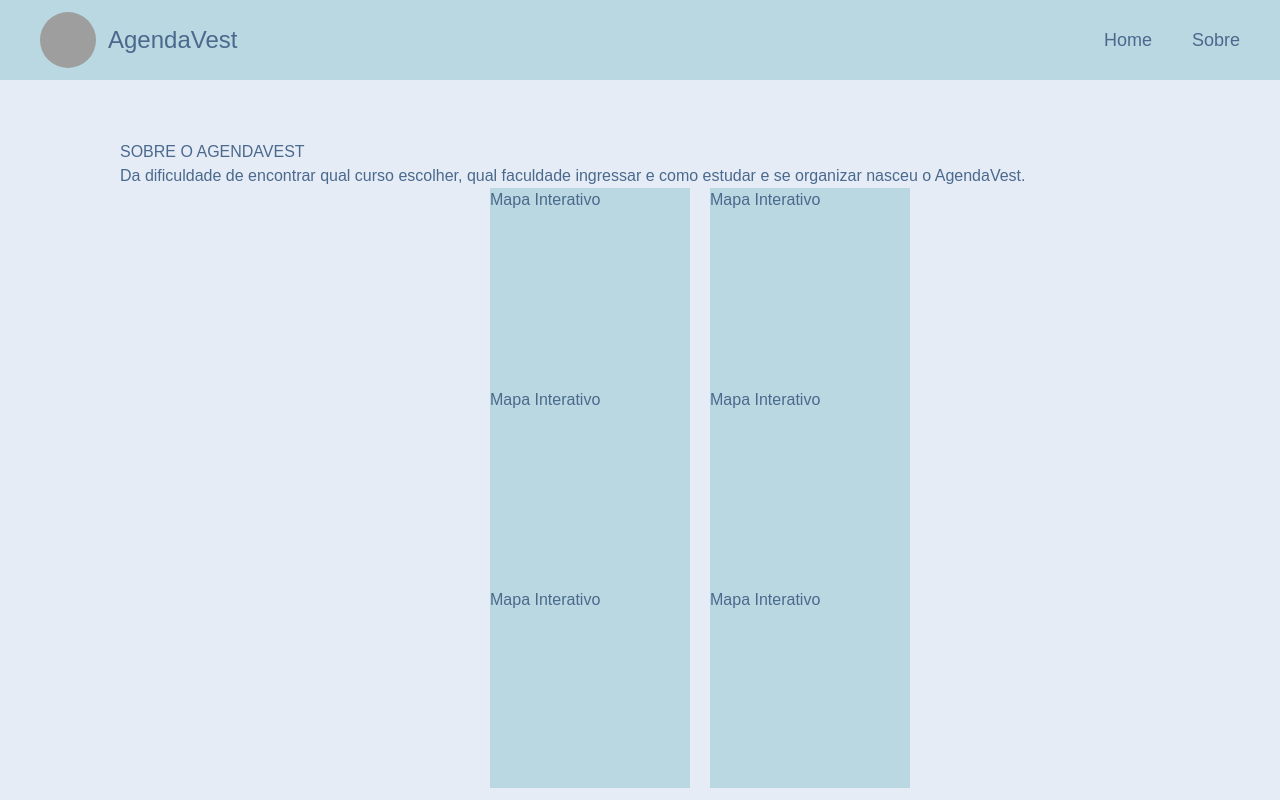
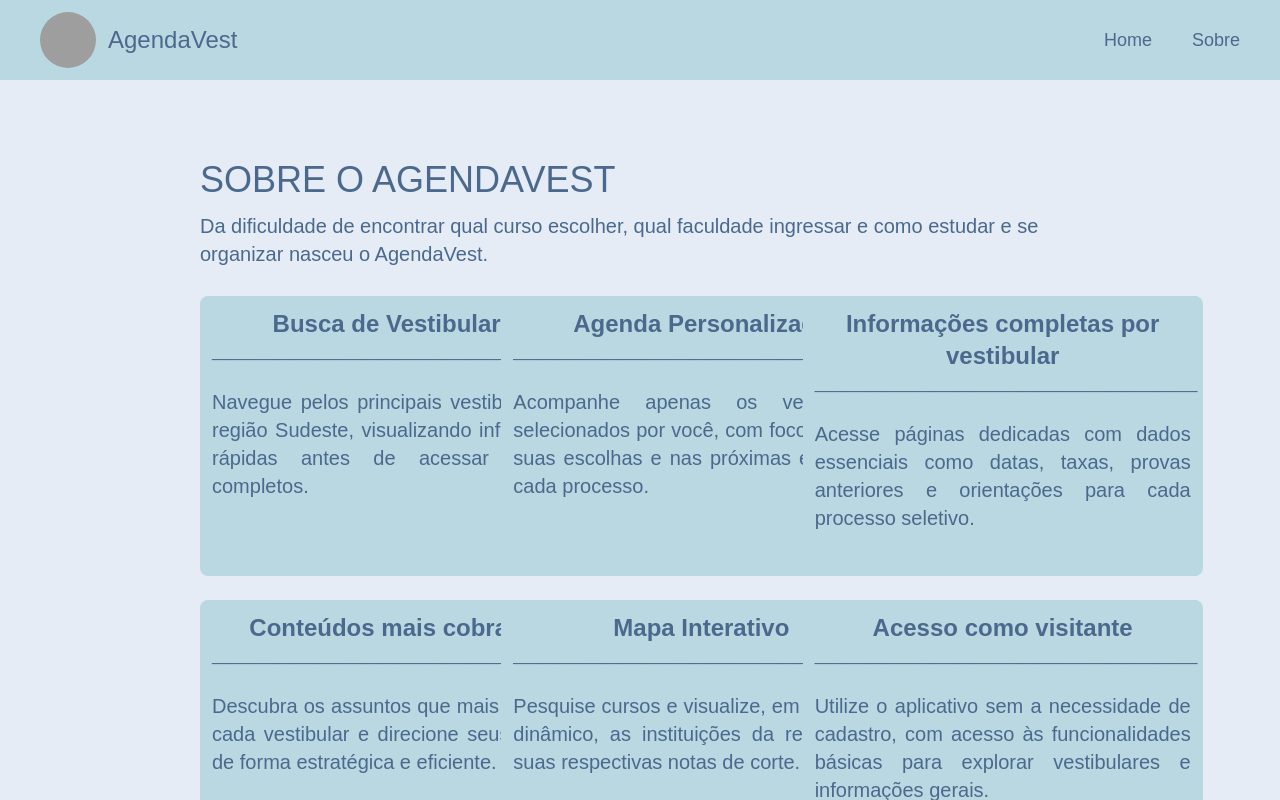
Before and after one commit to AsheleyC/TCC_agendaVest, a Next.js app in the folder web_vest/: page /sobre in a window 1280 px wide. Shown: the top 800 px of the page. Built offline with nearby package versions, Linux system fonts and the light colour scheme; grey boxes are pictures that could not be loaded.

Commit message:
Página Sobre

```diff
--- /dev/null
+++ b/web_vest/src/app/componentes/cardSobre.js
@@ -0,0 +1,10 @@
+export default function CardSobre({titulo, texto, altura}){
+    return(
+        <div className="flex flex-col p-3 bg-[#b9d8e1] w-100 h-70 text-[#4a698d] text-justify rounded-lg">
+            <h1 className="text-center text-2xl font-semibold">{titulo}</h1>
+            <p>___________________________________________</p>
+            <br></br>
+            <h3 className="text-xl">{texto}</h3>
+        </div>
+    )
+}
--- a/web_vest/src/app/sobre/page.js
+++ b/web_vest/src/app/sobre/page.js
@@ -1,31 +1,16 @@
+import CardSobre from "../componentes/cardSobre"
 export default function Sobre() {
     return (
-        <div className="min-h-screen flex flex-col bg-[#e5ecf6] text-[#4a698d] pt-15 pl-30">
-            <h1>SOBRE O AGENDAVEST</h1>
-            <h3 >Da dificuldade de encontrar qual curso escolher, qual faculdade ingressar e como estudar e se organizar nasceu o AgendaVest. </h3>
-            <div className="flex justify-center gap-5">
-                <div>
-                    <div className="bg-[#b9d8e1] w-50 h-50">
-                        <p>Mapa Interativo</p>
-                    </div>
-                    <div className="bg-[#b9d8e1] w-50 h-50">
-                        <p>Mapa Interativo</p>
-                    </div>
-                    <div className="bg-[#b9d8e1] w-50 h-50">
-                        <p>Mapa Interativo</p>
-                    </div>
-                </div>
-                <div>
-                    <div className="bg-[#b9d8e1] w-50 h-50">
-                        <p>Mapa Interativo</p>
-                    </div>
-                    <div className="bg-[#b9d8e1] w-50 h-50">
-                        <p>Mapa Interativo</p>
-                    </div>
-                    <div className="bg-[#b9d8e1] w-50 h-50">
-                        <p>Mapa Interativo</p>
-                    </div>
-                </div>
+        <div className="min-h-screen flex flex-col bg-[#e5ecf6] text-[#4a698d] px-50 py-20">
+            <h1 className="text-4xl mb-3">SOBRE O AGENDAVEST</h1>
+            <h3 className="text-xl">Da dificuldade de encontrar qual curso escolher, qual faculdade ingressar e como estudar e se organizar nasceu o AgendaVest. </h3>
+            <div className="grid grid-cols-1 md:grid-cols-2 lg:grid-cols-3 gap-6 mt-7">
+                <CardSobre titulo={"Busca de Vestibulares"} texto={"Navegue pelos principais vestibulares da região Sudeste, visualizando informações rápidas antes de acessar detalhes completos."}/>
+                <CardSobre titulo={"Agenda Personalizada"} texto={"Acompanhe apenas os vestibulares selecionados por você, com foco total nas suas escolhas e nas próximas etapas de cada processo."} />
+                <CardSobre titulo={"Informações completas por vestibular"} texto={"Acesse páginas dedicadas com dados essenciais como datas, taxas, provas anteriores e orientações para cada processo seletivo."} />
+                <CardSobre titulo={"Conteúdos mais cobrados"} texto={"Descubra os assuntos que mais caem em cada vestibular e direcione seus estudos de forma estratégica e eficiente."} />
+                <CardSobre titulo={"Mapa Interativo"} texto={"Pesquise cursos e visualize, em um mapa dinâmico, as instituições da região com suas respectivas notas de corte."} />
+                <CardSobre titulo={"Acesso como visitante"} texto={"Utilize o aplicativo sem a necessidade de cadastro, com acesso às funcionalidades básicas para explorar vestibulares e informações gerais."} />
             </div>
         </div>
     )
```
